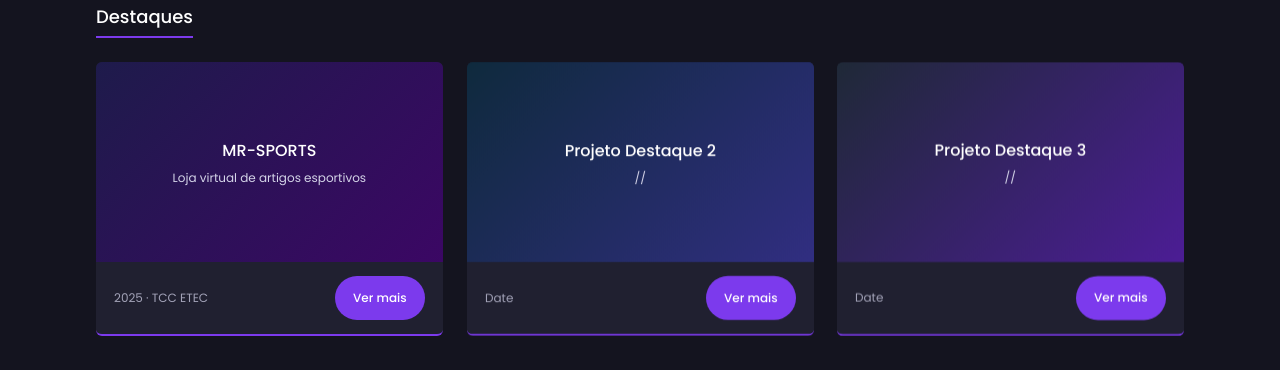
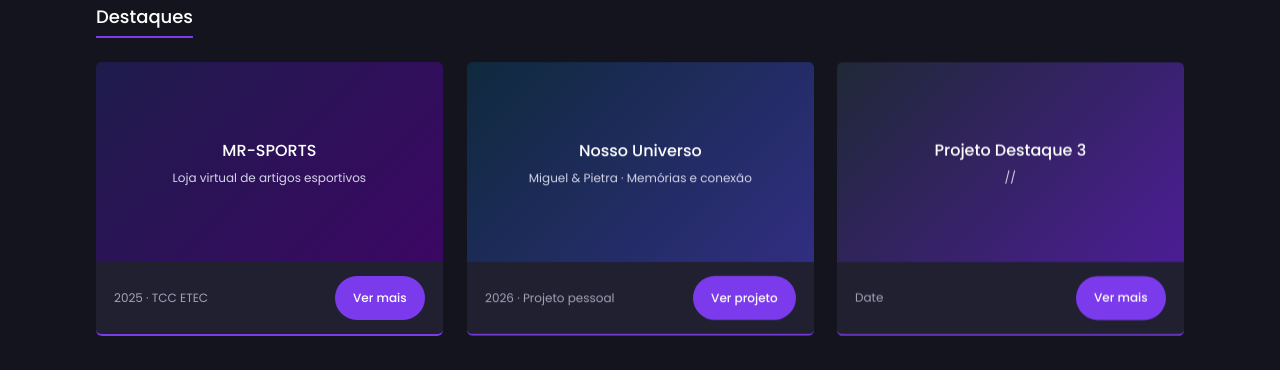
Before and after one commit to Miguel170307/Portifolio_Miguel, a plain HTML site: page index.html in a window 1280 px wide. Shown: the part 1291-1661 px from the top of the page. Drawn offline with Linux system fonts and the light colour scheme.

Commit message:
Adiciona Nosso Universo ao portfólio com acesso de visitante

```diff
--- a/index.html
+++ b/index.html
@@ -162,12 +162,12 @@
 
           <article class="card card--destaque" data-reveal="up">
             <div class="card__capa card__capa--2">
-              <h4>Projeto Destaque 2</h4>
-              <p>//</p>
+              <h4>Nosso Universo</h4>
+              <p>Miguel &amp; Pietra · Memórias e conexão</p>
             </div>
             <div class="card__rodape">
-              <span>Date</span>
-              <a class="btn btn--cheio btn--pequeno" href="#">Ver mais</a>
+              <span>2026 · Projeto pessoal</span>
+              <a class="btn btn--cheio btn--pequeno" href="https://miguel-e-pietra.vercel.app/?visitante=1" target="_blank" rel="noopener noreferrer">Ver projeto</a>
             </div>
           </article>
 
```
